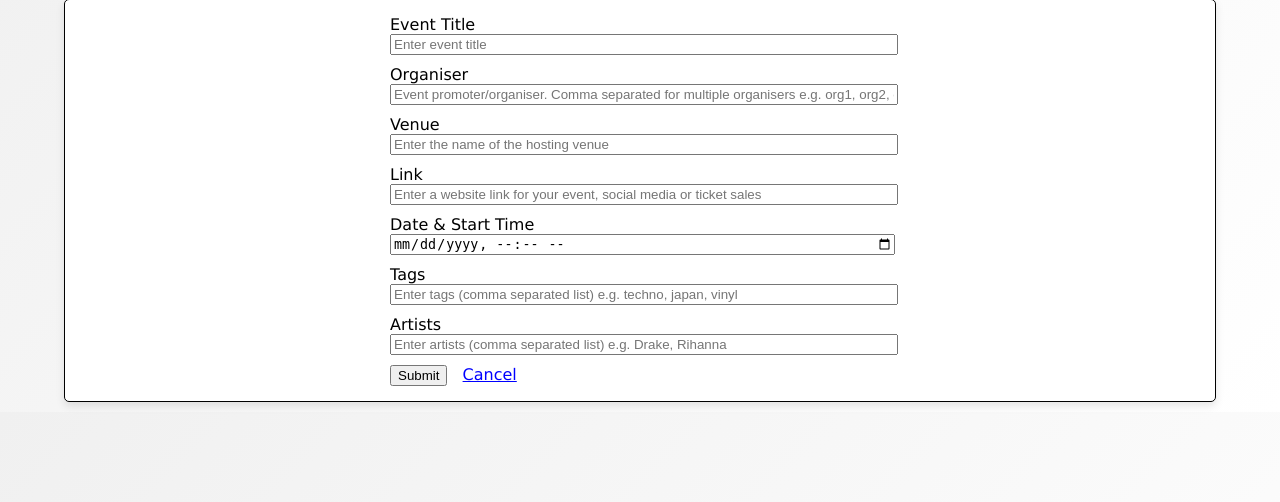
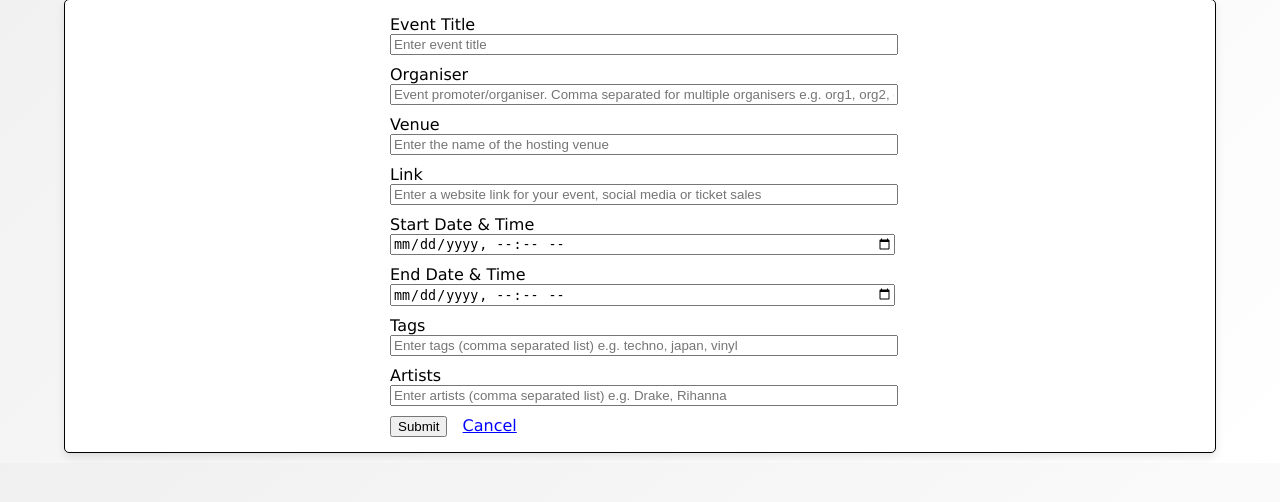
Before and after one commit to naarmlist/naarmlist-site, a Flask app: page /addEvent in a window 1280 px wide. Shown: the part 153-655 px from the top of the page. Run offline with Flask 3, Linux system fonts and the light colour scheme.

Commit message:
fix: calendar bugs

```diff
--- a/app/app.py
+++ b/app/app.py
@@ -34,8 +34,9 @@ def index():
         events = list(db.events.find())
 
     for event in events:
-        event['datetime'] = datetime.fromisoformat(event['datetime'])
-    events.sort(key=lambda x: x['datetime'])
+        event['start_datetime'] = datetime.fromisoformat(event['start_datetime'])
+        event['end_datetime'] = datetime.fromisoformat(event['end_datetime'])
+    events.sort(key=lambda x: x['start_datetime'])
     return render_template('index.html', events=events, search_query=search_query)
 
 @app.route('/clearEventSearch', methods=['POST'])
@@ -48,19 +49,21 @@ def create_event():
     organisers = request.form['organisers']
     venue = request.form['venue']
     link = request.form['link']
-    datetime_str = request.form['datetime']
+    start_datetime = request.form['start_datetime']
+    end_datetime = request.form['end_datetime']
     tags = request.form['tags'].split(',')
-    artists = request.form['artists'].split(',')  # New: capture artists
+    artists = request.form['artists'].split(',')
 
     db = get_db_connection()
     db.events.insert_one({
-        'datetime': datetime_str,
+        'start_datetime': start_datetime,
+        'end_datetime': end_datetime,
         'title': title,
         'organisers': organisers,
         'venue': venue,
         'link': link,
         'tags': tags,
-        'artists': artists  # New: store artists
+        'artists': artists
     })
 
     return redirect(url_for('index'))
@@ -121,13 +124,13 @@ def calendar_event(event_id):
     event = db.events.find_one({'_id': ObjectId(event_id)})
     if not event:
         abort(404)
-    # Parse datetime
-    event_dt = datetime.fromisoformat(event['datetime'])
-    event_end = event_dt + timedelta(hours=1)
-    # Format dates for Google Calendar: YYYYMMDDTHHMMSSZ
-    # For simplicity, assume event_dt is in UTC or use .strftime as is.
-    start_str = event_dt.strftime("%Y%m%dT%H%M%SZ")
-    end_str = event_end.strftime("%Y%m%dT%H%M%SZ")
+    # Parse datetime and set Melbourne timezone
+    start_dt = datetime.fromisoformat(event['start_datetime'])
+    end_dt = datetime.fromisoformat(event['end_datetime'])
+
+    # Format for Google Calendar (removing the Z suffix to prevent UTC interpretation)
+    start_str = start_dt.strftime("%Y%m%dT%H%M%S")
+    end_str = end_dt.strftime("%Y%m%dT%H%M%S")
     gcal_url = ("https://calendar.google.com/calendar/r/eventedit?text=" +
                 f"{event['title']}&dates={start_str}/{end_str}&details={event['link']}&location={event['venue']}")
     # Render minimal HTML with options.
@@ -157,8 +160,8 @@ def ics_file(event_id):
     event = db.events.find_one({'_id': ObjectId(event_id)})
     if not event:
         abort(404)
-    event_dt = datetime.fromisoformat(event['datetime'])
-    event_end = event_dt + timedelta(hours=1)
+    start_dt = datetime.fromisoformat(event['start_datetime'])
+    end_dt = datetime.fromisoformat(event['end_datetime'])
     dtstamp = datetime.utcnow().strftime("%Y%m%dT%H%M%SZ")
     ics_content = f"""BEGIN:VCALENDAR
 VERSION:2.0
@@ -166,8 +169,8 @@ PRODID:NaarmList
 BEGIN:VEVENT
 UID:{event_id}@naarm-list
 DTSTAMP:{dtstamp}
-DTSTART:{event_dt.strftime("%Y%m%dT%H%M%SZ")}
-DTEND:{event_end.strftime("%Y%m%dT%H%M%SZ")}
+DTSTART:{start_dt.strftime("%Y%m%dT%H%M%SZ")}
+DTEND:{end_dt.strftime("%Y%m%dT%H%M%SZ")}
 SUMMARY:{event['title']}
 DESCRIPTION:{event['link']}
 LOCATION:{event['venue']}
@@ -266,8 +269,9 @@ def admin_dashboard():
     db = get_db_connection()
     events = list(db.events.find())
     for event in events:
-        event['datetime'] = datetime.fromisoformat(event['datetime'])
-    events.sort(key=lambda x: x['datetime'])
+        event['start_datetime'] = datetime.fromisoformat(event['start_datetime'])
+        event['end_datetime'] = datetime.fromisoformat(event['end_datetime'])
+    events.sort(key=lambda x: x['start_datetime'])
     return render_template('admin_dashboard.html', events=events)
 
 @app.route('/admin/delete/<event_id>', methods=['POST'])
@@ -289,7 +293,8 @@ def admin_edit(event_id):
             'organisers': request.form['organisers'],
             'venue': request.form['venue'],
             'link': request.form['link'],
-            'datetime': request.form['datetime'],
+            'start_datetime': request.form['start_datetime'],
+            'end_datetime': request.form['end_datetime'],
             'tags': [tag.strip() for tag in request.form['tags'].split(',')],
             'artists': [artist.strip() for artist in request.form['artists'].split(',')]
         }
--- a/app/templates/add_event.html
+++ b/app/templates/add_event.html
@@ -50,8 +50,12 @@
           <input type="text" class="form-control" id="link" name="link" placeholder="Enter a website link for your event, social media or ticket sales" required>
         </div>
         <div class="mb-3">
-          <label for="datetime" class="form-label">Date & Start Time</label>
-          <input type="datetime-local" class="form-control" id="datetime" name="datetime" required>
+          <label for="start_datetime" class="form-label">Start Date & Time</label>
+          <input type="datetime-local" class="form-control" id="start_datetime" name="start_datetime" required>
+        </div>
+        <div class="mb-3">
+          <label for="end_datetime" class="form-label">End Date & Time</label>
+          <input type="datetime-local" class="form-control" id="end_datetime" name="end_datetime" required>
         </div>
         <div class="mb-3">
           <label for="tags" class="form-label">Tags</label>
--- a/app/templates/admin_dashboard.html
+++ b/app/templates/admin_dashboard.html
@@ -13,7 +13,8 @@
     <table class="table table-striped">
       <thead>
         <tr>
-          <th>Date & Time</th>
+          <th>Start Time</th>
+          <th>End Time</th>
           <th>Title</th>
           <th>Venue</th>
           <th>Link</th>
@@ -26,7 +27,8 @@
       <tbody>
         {% for event in events %}
         <tr>
-          <td>{{ event['datetime'].strftime('%a %B %d, %I:%M %p') }}</td>
+          <td>{{ event['start_datetime'].strftime('%a %B %d, %I:%M %p') }}</td>
+          <td>{{ event['end_datetime'].strftime('%a %B %d, %I:%M %p') }}</td>
           <td>{{ event['title'] }}</td>
           <td>{{ event['venue'] }}</td>
           <td>
```
Also changed, not shown: app/templates/admin_edit.html (+6 -2 lines), app/templates/index.html (+7 -6 lines).
